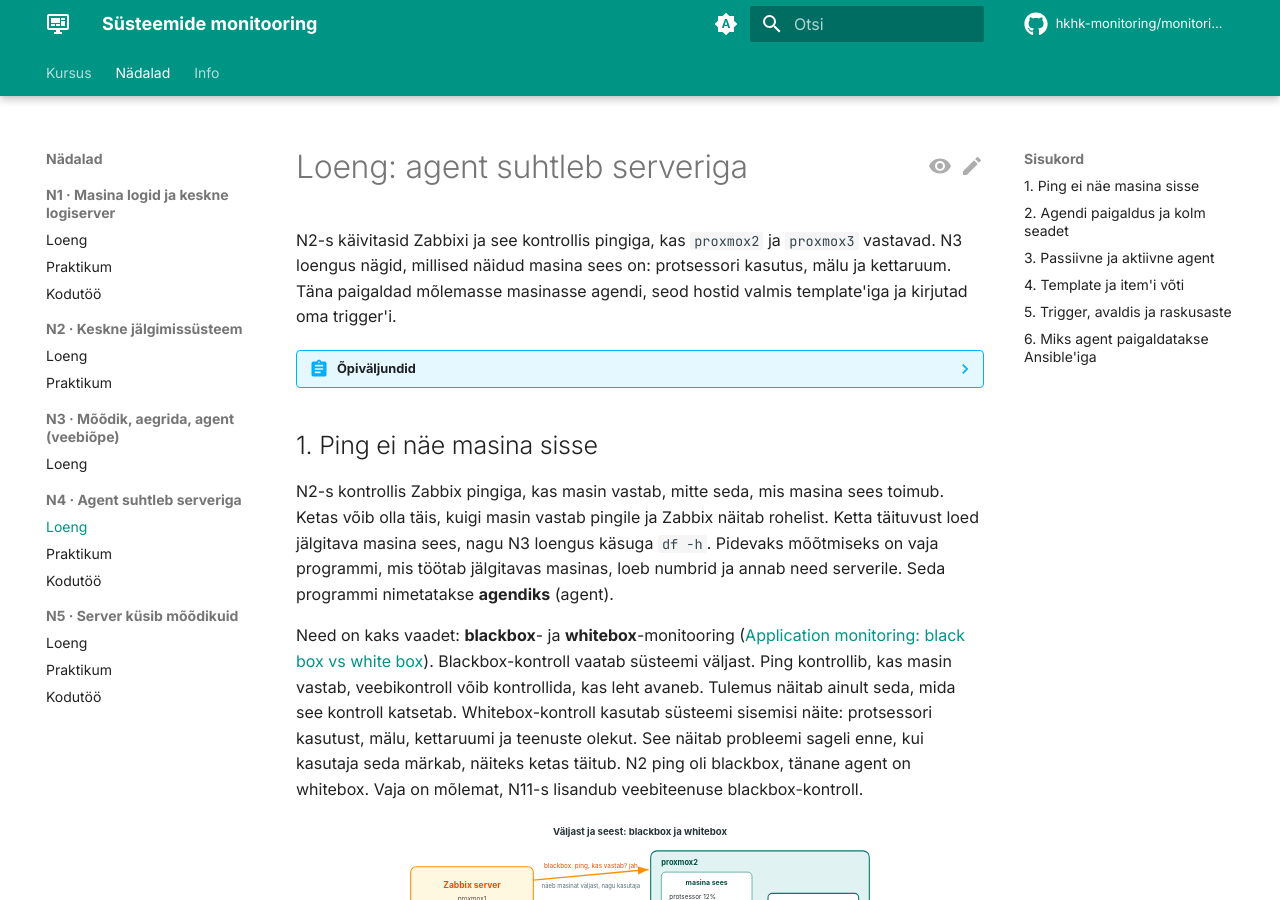
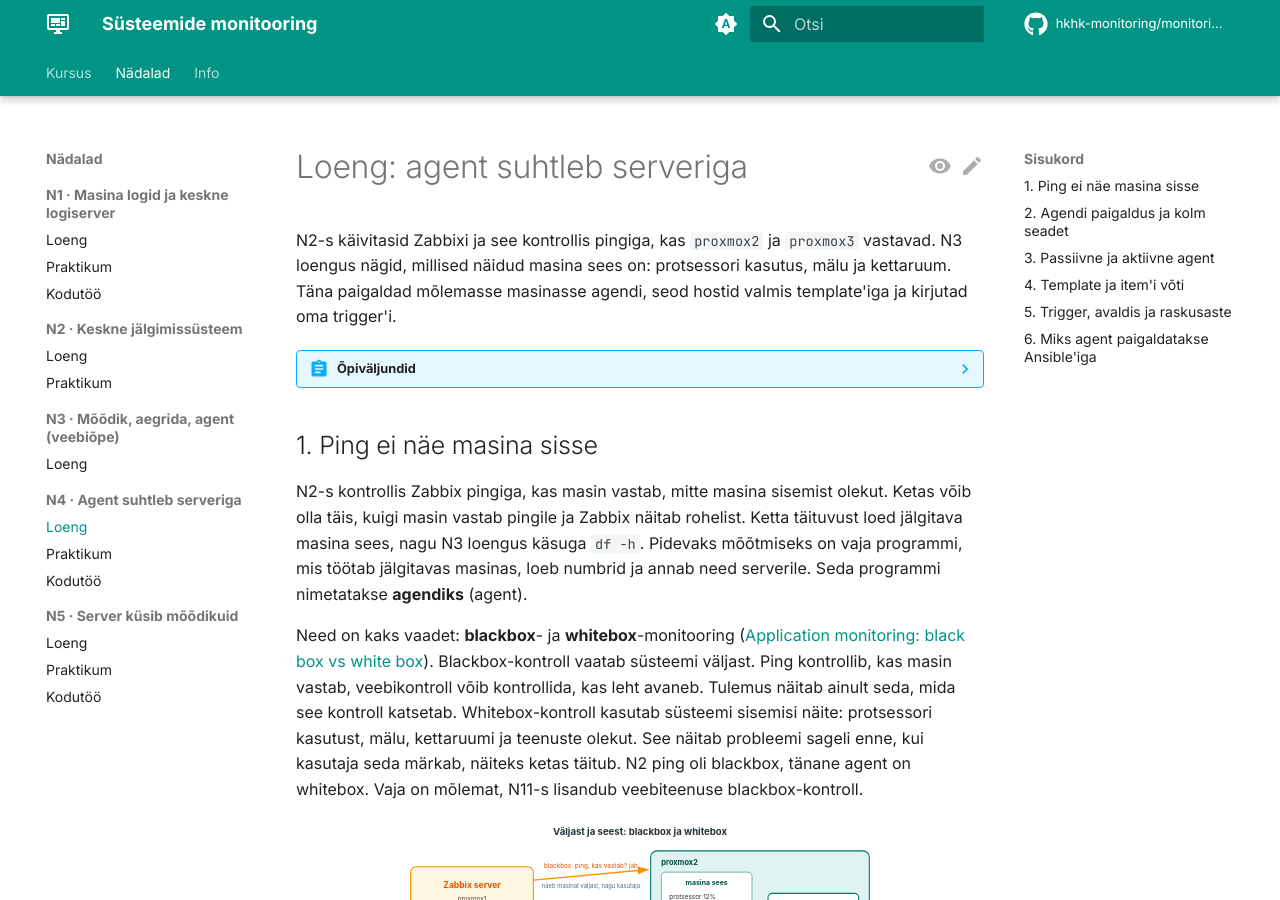
Before and after one commit to hkhk-monitoring/monitoring, an MkDocs documentation site: the page built from docs/week04/lecture.md, in a window 1280 px wide and 900 px high. Built offline with MkDocs 1.6.1 and Material for MkDocs 9.7.7, drawn with Linux system fonts in a browser that asks for light colours; comment, search, counter and statistics services are not loaded.

Commit message:
N4 loeng

```diff
--- a/docs/week04/lecture.md
+++ b/docs/week04/lecture.md
@@ -19,7 +19,7 @@
 
 ## 1. Ping ei näe masina sisse
 
-N2-s kontrollis Zabbix pingiga, kas masin vastab, mitte seda, mis masina sees toimub. Ketas võib olla täis, kuigi masin vastab pingile ja Zabbix näitab rohelist. Ketta täituvust loed jälgitava masina sees, nagu N3 loengus käsuga `df -h`. Pidevaks mõõtmiseks on vaja programmi, mis töötab jälgitavas masinas, loeb numbrid ja annab need serverile. Seda programmi nimetatakse **agendiks** (agent).
+N2-s kontrollis Zabbix pingiga, kas masin vastab, mitte masina sisemist olekut. Ketas võib olla täis, kuigi masin vastab pingile ja Zabbix näitab rohelist. Ketta täituvust loed jälgitava masina sees, nagu N3 loengus käsuga `df -h`. Pidevaks mõõtmiseks on vaja programmi, mis töötab jälgitavas masinas, loeb numbrid ja annab need serverile. Seda programmi nimetatakse **agendiks** (agent).
 
 Need on kaks vaadet: **blackbox**- ja **whitebox**-monitooring ([Application monitoring: black box vs white box](https://dev.to/rafaeljcamara/application-monitoring-black-box-vs-white-box-32ij)). Blackbox-kontroll vaatab süsteemi väljast. Ping kontrollib, kas masin vastab, veebikontroll võib kontrollida, kas leht avaneb. Tulemus näitab ainult seda, mida see kontroll katsetab. Whitebox-kontroll kasutab süsteemi sisemisi näite: protsessori kasutust, mälu, kettaruumi ja teenuste olekut. See näitab probleemi sageli enne, kui kasutaja seda märkab, näiteks ketas täitub. N2 ping oli blackbox, tänane agent on whitebox. Vaja on mõlemat, N11-s lisandub veebiteenuse blackbox-kontroll.
 
```
